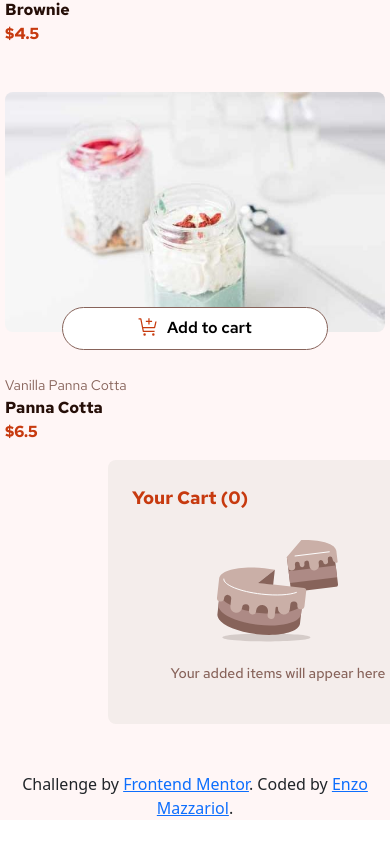
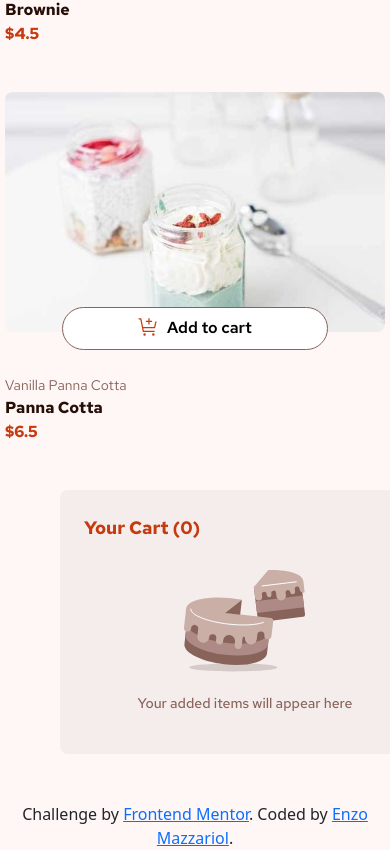
Before and after one commit to enzomazzariol/product-list-with-cart, a React (Vite) app: page / in a window 390 px wide. Shown: the part 3191-4041 px from the top of the page. Before the commit the page ends 4011 px from the top, so only its background shows below. Built offline with nearby package versions, Linux system fonts and the light colour scheme.

Commit message:
fix cart responsive

```diff
--- a/src/components/cart.jsx
+++ b/src/components/cart.jsx
@@ -17,7 +17,7 @@ function Cart({ cart, removeFromCart }) {
     const itemsInCart = cart.filter((item) => item.cantidad > 0);
 
     return (
-        <section className="flex-shrink-1 p-4 ms-5 cart-container">
+        <section className="flex-shrink-1 p-4 cart-container">
             {itemsInCart.length === 0 ? (
                 <>
                     <p className="cart-title">Your Cart (0)</p>
--- a/src/css/App.css
+++ b/src/css/App.css
@@ -10,6 +10,10 @@
     --rose-400: hsl(7, 20%, 60%);
     --rose-500: hsl(12, 20%, 44%);
     --rose-900: hsl(14, 65%, 9%);
+
+    box-sizing: border-box;
+    padding: 0;
+    margin: auto 0;
   }
 
 .title {
@@ -109,6 +113,7 @@
     background-color: var(--rose-100);
     border-radius: 8px;
     font-family: 'Red Hat Text';
+    margin-left: 70px;
 }
 
 .cart-img {
@@ -282,7 +287,9 @@
   @media screen and (max-width: 776px) {
 
     .cart-container {
-        width: 400px;
+        width: 40px;
+        margin-left: 0;
+        margin-top: 30px;
     }
 
     .title {
@@ -300,7 +307,7 @@
 
   @media screen and (max-width: 576px) {
     .cart-container {
-        width: 340px;
+        width: 370px;
     }
 
     .title {
--- a/src/css/index.css
+++ /dev/null
@@ -1,5 +0,0 @@
-:root {
-  box-sizing: border-box;
-  padding: 0;
-  margin: auto 0;
-}
--- a/src/main.jsx
+++ b/src/main.jsx
@@ -1,6 +1,6 @@
 import { StrictMode } from 'react'
 import { createRoot } from 'react-dom/client'
-import './css/index.css'
+import './css/App.css'
 import App from './App.jsx'
 import 'bootstrap/dist/css/bootstrap.min.css';
 import 'bootstrap/dist/js/bootstrap.bundle.min.js';
```
Also changed, not shown: 1 other file (tests, documents, lock files or other folders).
